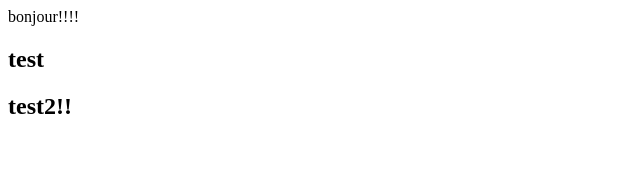
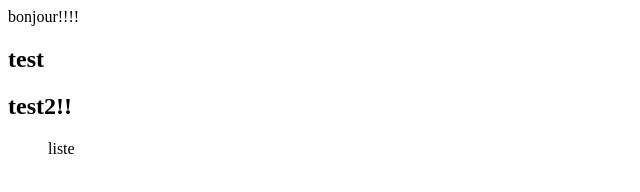
Before and after one commit to assia-ba/test, a plain HTML site: page index.html in a window 1280 px wide. Shown: the full height of the page, 0-640 px from the left. Drawn offline with Linux system fonts and the light colour scheme.

Commit message:
ajout de ul dans la branche test-ul

```diff
--- a/index.html
+++ b/index.html
@@ -10,5 +10,6 @@
   bonjour!!!!
   <h2>test</h2>
   <h2>test2!!</h2>
+  <ul>liste</ul>
 </body>
 </html>
```
